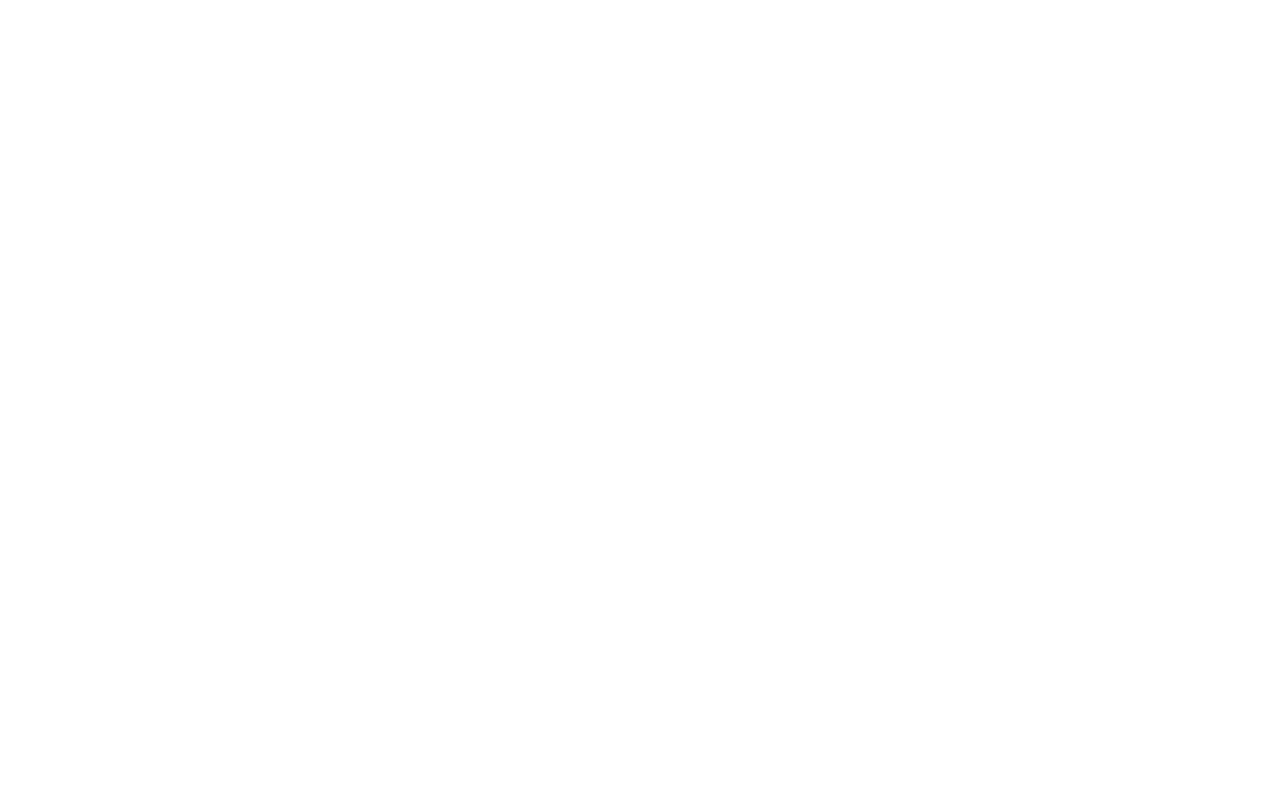
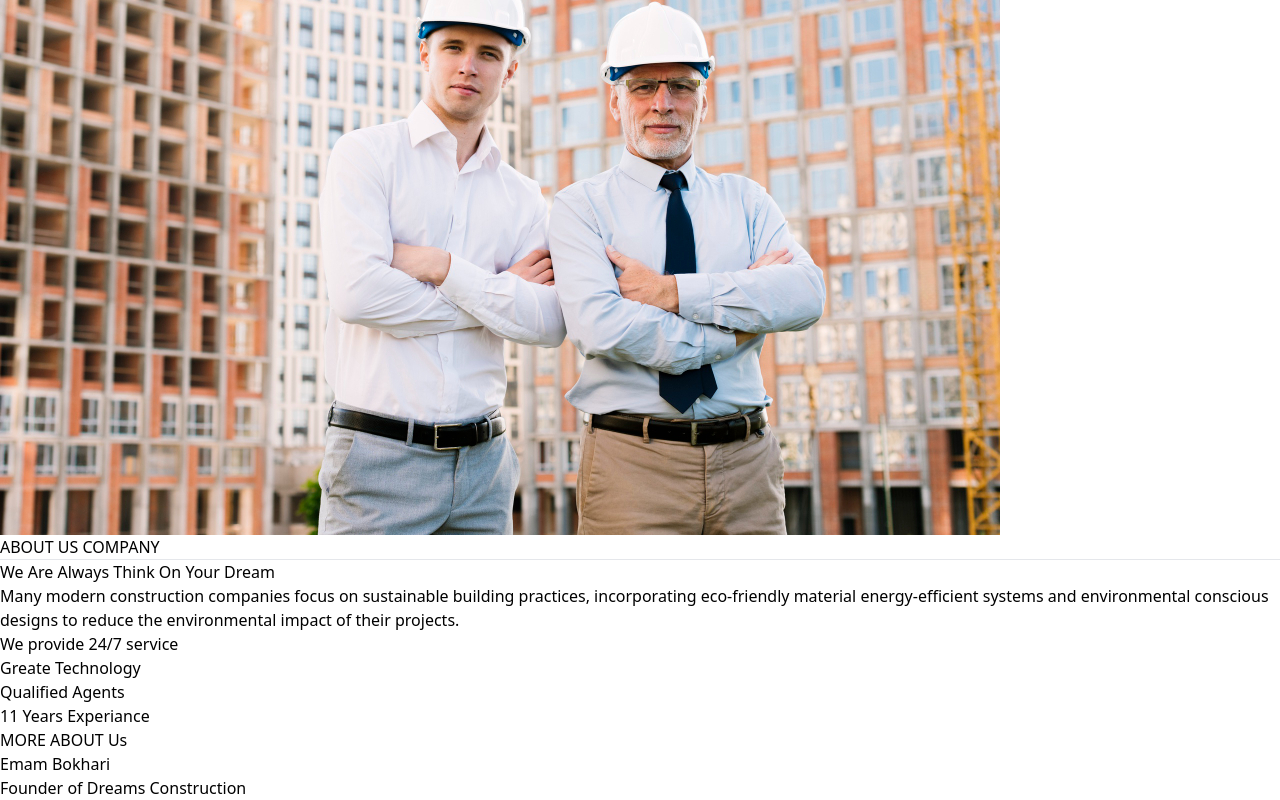
Before and after one commit to Emam-Bokhari/Construction-Portfolio-Clientside, a React (Vite) app: page / in a window 1280 px wide. Shown: the part 2085-2885 px from the top of the page. Before the commit the page ends 1953 px from the top, so only its background shows below. Built offline with nearby package versions, Linux system fonts and the light colour scheme.

Commit message:
create AboutUsSection component with image,text,button,founder name & company name

```diff
--- a/src/App.jsx
+++ b/src/App.jsx
@@ -1,14 +1,20 @@
 import { Fragment } from "react";
-import TopNavbar from "./components/TopNavbar";
-import Navbar from "./components/Navbar";
-import Banner from "./components/Banner";
+import AboutUsSection from "./components/AboutUsSection";
+import TopNavbar from "./components/Header/TopNavbar";
+import Navbar from "./components/Header/Navbar";
+import Banner from "./components/Header/Banner";
 
 export default function App() {
   return (
     <Fragment>
-      <TopNavbar />
-      <Navbar />
-      <Banner />
+      <header>
+        <TopNavbar />
+        <Navbar />
+        <Banner />
+      </header>
+      <main>
+        <AboutUsSection />
+      </main>
     </Fragment>
   );
 }
--- /dev/null
+++ b/src/components/AboutUsSection.jsx
@@ -0,0 +1,98 @@
+import { Fragment } from "react";
+import aboutUsImage from "../assets/aboutUs-image/aboutus-profile.jpg"
+
+export default function AboutUsSection(){
+    return(
+       <Fragment>
+         <div className=" bg-white my-20">
+            <div className="max-w-screen-xl mx-auto px-8 md:px-16 lg:px-8  ">
+
+                <div className="flex gap-0 lg:gap-10 justify-between items-start lg:items-center flex-col lg:flex-row">
+
+                     {/* image and text */}
+                    <div className="flex-1">
+                        <div>
+                            <img className="w-[550px] lg:w-full h-[450px] object-cover rounded-xl "
+                                src={aboutUsImage} alt=""/>
+                        </div>
+                    </div>
+
+                     {/* text */}
+                    <div className=" flex-1">
+                        <div className="space-y-3 md:space-y-4 ">
+                            <div className="flex items-center gap-3 mt-10  lg:mt-0">
+                                <h2 className="text-base font-[titillium] font-[600] text-[#F68A0A] ">
+                                    ABOUT US COMPANY
+                                </h2>
+                                <hr className="border-[1px] border-[#F68A0A] w-12"/>
+                            </div>
+
+                            <h3 className="text-[36px] lg:text-[48px] font-[titillium] font-[700] text-[#0E121D]">
+                                We Are Always Think On Your Dream
+                            </h3>
+
+                            <p className="text-base font-[archivo] font-normal text-[#4D5765]">Many modern construction
+                                companies focus on sustainable building practices, incorporating eco-friendly material
+                                energy-efficient systems and environmental conscious designs to reduce the environmental
+                                impact of their projects.</p>
+
+                             {/* icon 1  */}
+                            <div className="flex flex-col lg:flex-row lg:items-center gap-5">
+
+                                <div className="flex items-center gap-2 w-[250px]">
+                                    <i className="fa-solid fa-circle-check text-[#F68A0A] text-2xl"></i>
+                                    <span className="text-lg font-[600] font-[archivo]">We provide 24/7 service</span>
+                                </div>
+
+                                <div className="flex items-center gap-2  w-[250px]">
+                                    <i className="fa-solid fa-circle-check text-[#F68A0A] text-2xl"></i>
+                                    <span className="text-lg font-[600] font-[archivo]">Greate Technology</span>
+                                </div>
+
+                            </div>
+
+                             {/* icon 2  */}
+                            <div className="flex flex-col lg:flex-row lg:items-center gap-5 ">
+
+                                <div className="flex items-center gap-2  w-[250px]">
+                                    <i className="fa-solid fa-circle-check text-[#F68A0A] text-2xl"></i>
+                                    <span className="text-lg font-[600] font-[archivo]">Qualified Agents</span>
+                                </div>
+
+                                <div className="flex items-center gap-2  w-[250px]">
+                                    <i className="fa-solid fa-circle-check text-[#F68A0A] text-2xl"></i>
+                                    <span className="text-lg font-[600] font-[archivo]">11 Years Experiance</span>
+                                </div>
+
+                            </div>
+
+                            <div className="flex space-y-3 md:space-y-4 lg:space-y-0 lg:gap-10 flex-col lg:flex-row">
+                                {/* more about us button */}
+                                <div>
+                                    <button
+                                        className="bg-[#F68A0A] hover:bg-[#ee8404] transform transition-all duration-300 px-5 lg:px-7 text-sm md:text-base font-[archivo] font-[600] py-3 lg:py-4 text-white uppercase">
+                                        MORE ABOUT Us
+                                    </button>
+                                </div>
+
+                                 {/* founder text  */}
+                                <div className=" lg:border-[#C4C4C4]  lg:border-l-2 ">
+                                    <div className="lg:ml-5">
+                                        <p className=" text-[20px] font-[titillium] font-[600]">Emam Bokhari</p>
+                                        <span className="font-[archivo] text-base  font-normal text-[#F68A0A]">Founder of
+                                            Dreams
+                                            Construction</span>
+                                    </div>
+                                </div>
+                            </div>
+                        </div>
+
+                    </div>
+
+                </div>
+
+            </div>
+        </div>
+       </Fragment>
+    )
+}
--- a/src/components/Banner.jsx
+++ b/src/components/Header/Banner.jsx
@@ -1,6 +1,6 @@
 import { Fragment } from "react";
-import background from "../assets/banner-image/background.png"
-import bannerImage from "../assets/banner-image/banner-image.jpg"
+import background from "../../assets/banner-image/background.png"
+import bannerImage from "../../assets/banner-image/banner-image.jpg"
 
 export default function Banner(){
     const backgroundImage={
--- a/src/components/Navbar.jsx
+++ b/src/components/Header/Navbar.jsx
@@ -1,5 +1,5 @@
 import { Fragment } from "react";
-import Logo from "../assets/logo/logo.png"
+import Logo from "../../assets/logo/logo.png"
 import { FaDownload } from "react-icons/fa";
 
 export default function Navbar(){
```
Also changed, not shown: src/components/Header/TopNavbar.jsx (renamed from src/components/TopNavbar.jsx).
